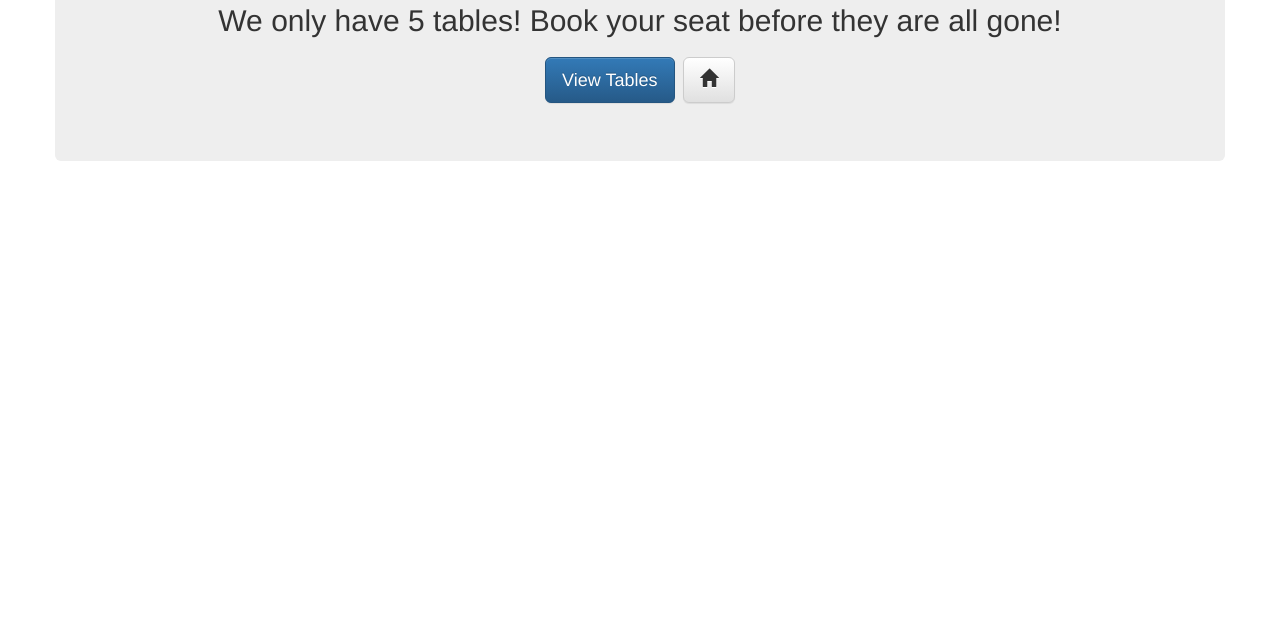
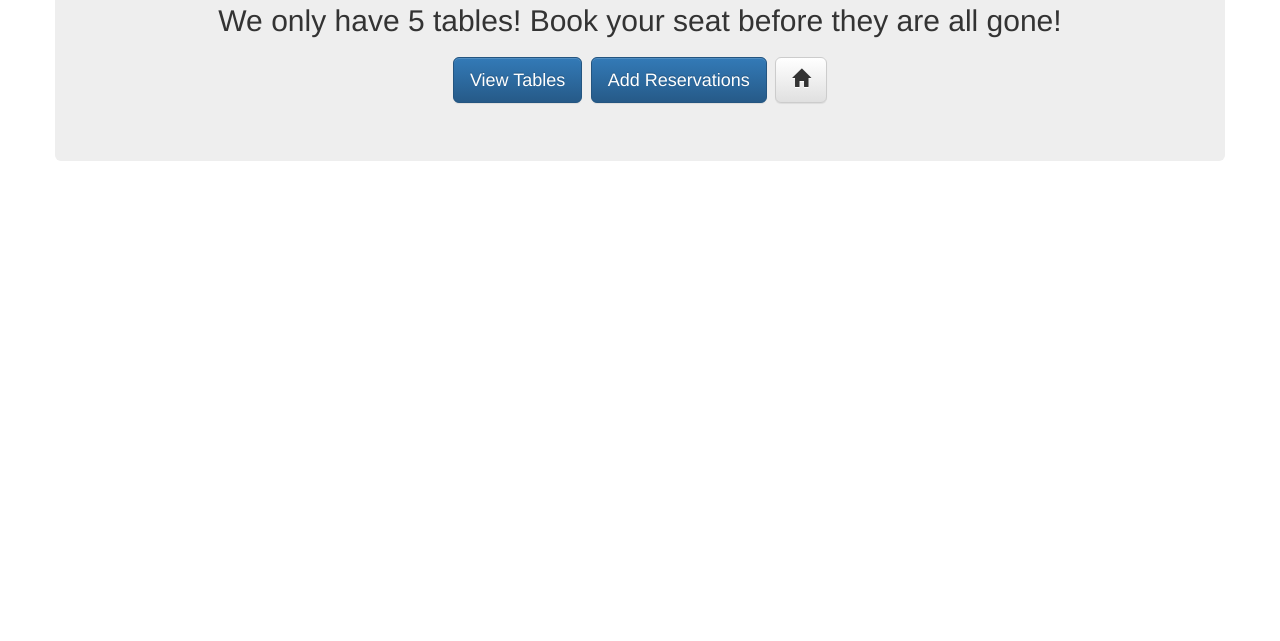
Before and after one commit to PocketThi3f/group-reservation, a website: page index.html in a window 1280 px wide. Shown: the part 159-800 px from the top of the page. Drawn offline with nearby package versions, Linux system fonts and the light colour scheme.

Commit message:
Update index.html

```diff
--- a/index.html
+++ b/index.html
@@ -22,6 +22,7 @@
 			</h2>
 			<h2 class = 'text-center'>
 				<a class = 'btn btn-primary btn-lg' href='/tables' role = 'button' id='viewTable'>View Tables</a>
+				<a class = 'btn btn-primary btn-lg' href='/reserve' role = 'button' id='viewReservation'>Add Reservations</a>
 				<a class = 'btn btn-default btn-lg' href='/' role = 'button' id='makeRes'><span class = 'glyphicon glyphicon-home'></span></a>
 			</h2>
 		</div>
```
